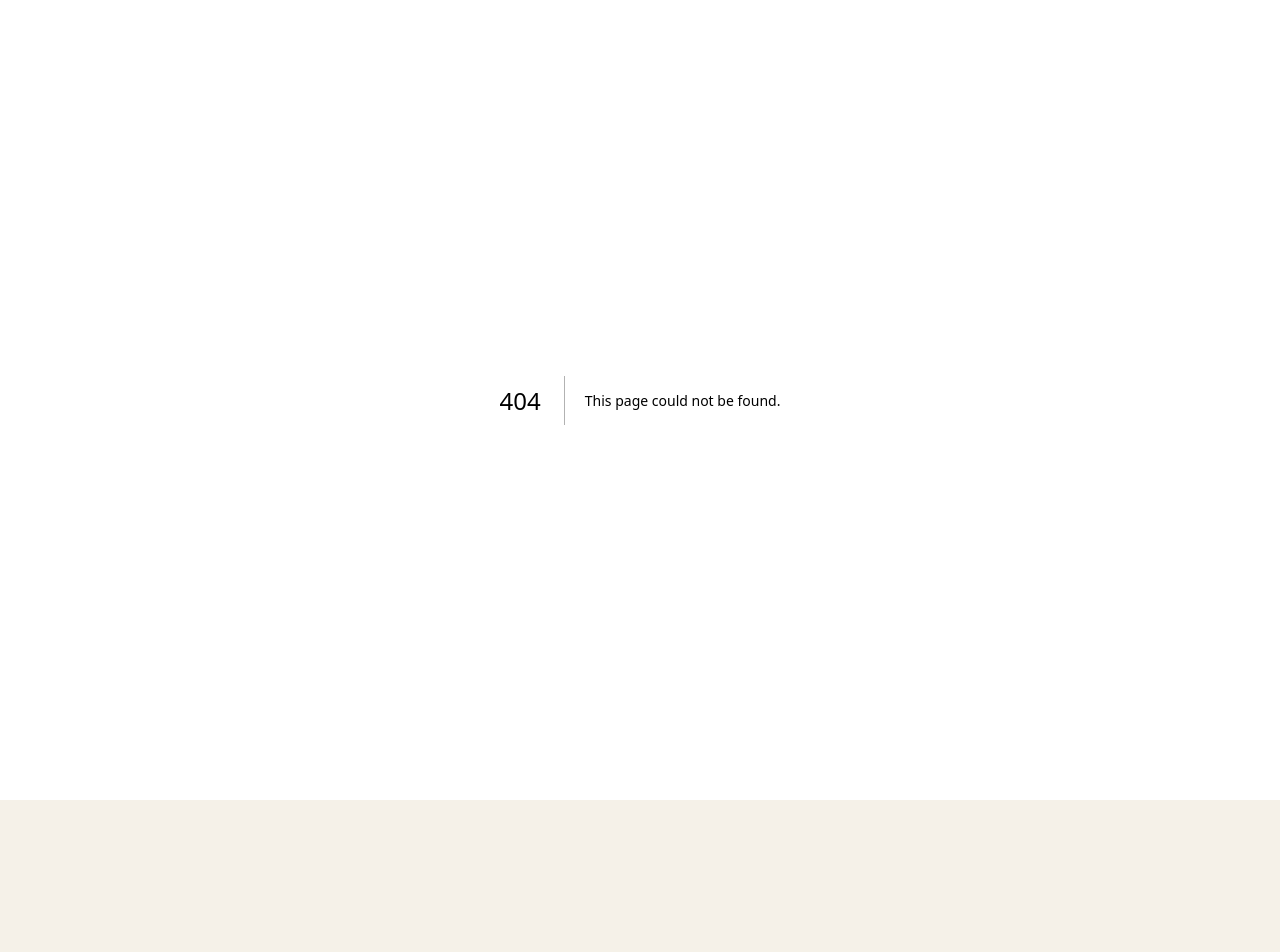
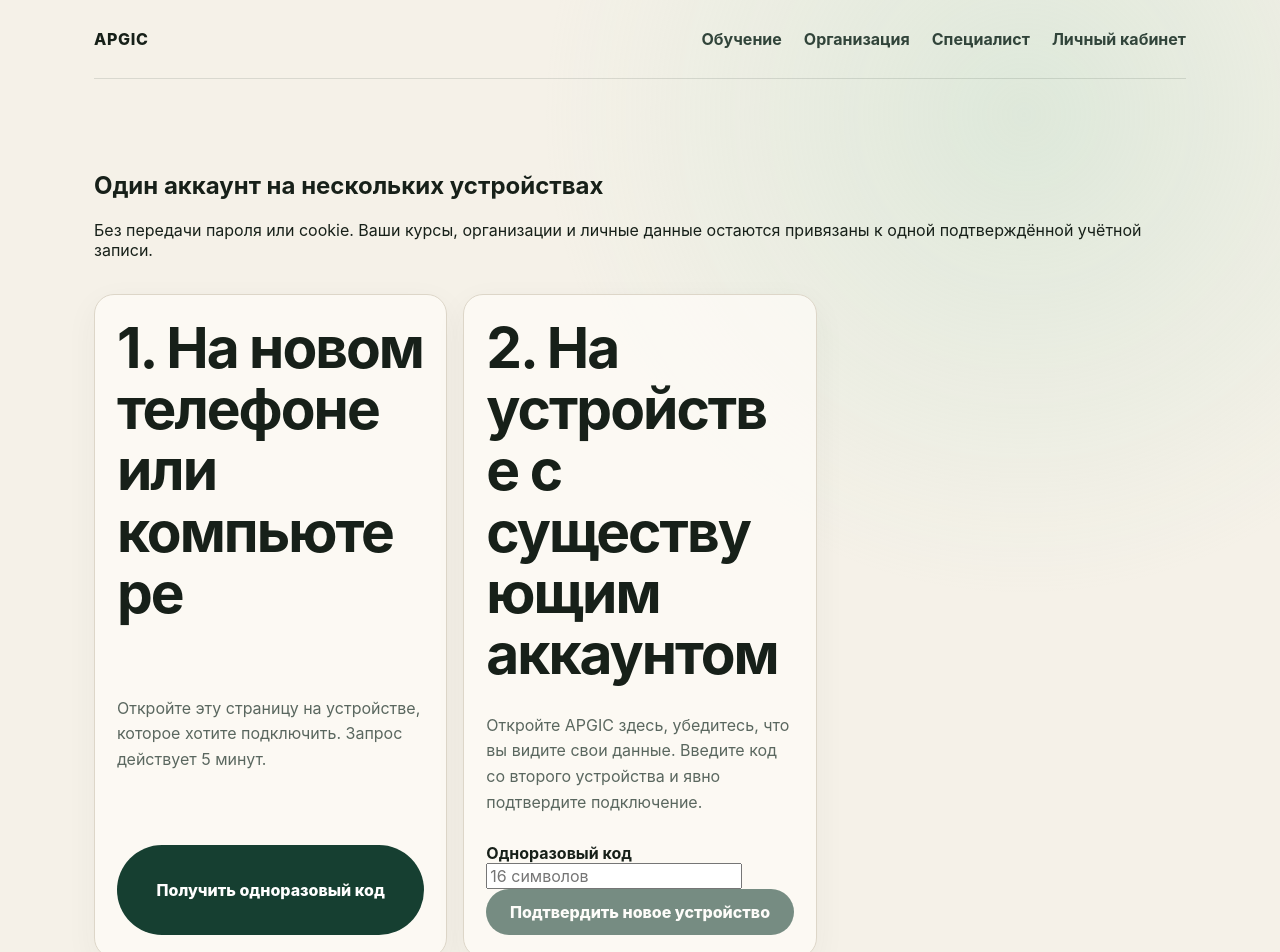
Before and after one commit to mailsvb2-bot/apgic-platform, a Next.js app in the folder apps/web/: page /account in a window 1280 px wide. Before the commit this address had no page. Shown: the top 952 px of the page. Before the commit the page ends 800 px from the top, so only its background shows below. Built offline with nearby package versions, Linux system fonts and the light colour scheme.

Commit message:
feat(identity): universal device sign-in screen for every APGIC role

```diff
--- /dev/null
+++ b/apps/web/app/account/page.tsx
@@ -0,0 +1,87 @@
+"use client";
+
+import {useState,type FormEvent} from "react";
+
+type Challenge={pair_id:string;code:string;proof:string;expires_at:string};
+async function post<T>(path:string,body?:unknown):Promise<T>{
+ const response=await fetch(path,{
+  method:"POST",credentials:"same-origin",cache:"no-store",
+  ...(body===undefined?{}:{headers:{"Content-Type":"application/json"},body:JSON.stringify(body)})
+ });
+ const data=await response.json().catch(()=>({}));
+ if(!response.ok)throw new Error(data.message_safe||data.code||"Не удалось выполнить операцию");
+ return data as T;
+}
+
+export default function AccountPage(){
+ const [challenge,setChallenge]=useState<Challenge|null>(null);
+ const [code,setCode]=useState("");
+ const [busy,setBusy]=useState(false);
+ const [notice,setNotice]=useState("");
+ async function start(){
+  if(busy)return;
+  setBusy(true);setNotice("");
+  try{
+   const started=await post<Challenge>("/v1/account/devices/pair/start");
+   setChallenge(started);
+   setNotice("На этом устройстве создан запрос. Подтвердите код на устройстве, где ваши курсы и данные уже доступны.");
+  }catch(error){setNotice(String(error))}
+  finally{setBusy(false)}
+ }
+ async function approve(event:FormEvent){
+  event.preventDefault();
+  if(busy||code.trim().length!==16)return;
+  setBusy(true);setNotice("");
+  try{
+   await post("/v1/account/devices/pair/approve",{code:code.trim().toUpperCase()});
+   setNotice("Подключение подтверждено. Вернитесь на второе устройство и нажмите «Завершить вход».");
+   setCode("");
+  }catch(error){setNotice(String(error))}
+  finally{setBusy(false)}
+ }
+ async function claim(){
+  if(busy||!challenge)return;
+  setBusy(true);setNotice("");
+  try{
+   await post("/v1/account/devices/pair/claim",{pair_id:challenge.pair_id,proof:challenge.proof});
+   // Never keep the claim secret after successful sign-in.
+   setChallenge(null);
+   window.location.assign("/academy");
+  }catch(error){setNotice(String(error))}
+  finally{setBusy(false)}
+ }
+ return <main className="site-shell">
+  <header className="site-header"><a className="brand" href="/">APGIC</a>
+   <nav className="top-nav"><a href="/academy">Обучение</a><a href="/organization">Организация</a><a href="/specialist">Специалист</a><a href="/personal">Личный кабинет</a></nav>
+  </header>
+  <section className="how-section">
+   <h1>Один аккаунт на нескольких устройствах</h1>
+   <p>Без передачи пароля или cookie. Ваши курсы, организации и личные данные остаются привязаны к одной подтверждённой учётной записи.</p>
+   <div className="how-grid">
+    <article className="panel">
+     <h2>1. На новом телефоне или компьютере</h2>
+     <p>Откройте эту страницу на устройстве, которое хотите подключить. Запрос действует 5 минут.</p>
+     <button type="button" disabled={busy||challenge!==null} onClick={()=>void start()}>Получить одноразовый код</button>
+     {challenge&&<div role="status">
+      <p>Код для подтверждения на первом устройстве:</p>
+      <p><strong style={{fontSize:"1.4rem",letterSpacing:".12em",overflowWrap:"anywhere"}}>{challenge.code}</strong></p>
+      <p>Действителен до {new Date(challenge.expires_at).toLocaleTimeString("ru-RU")}. Не передавайте код незнакомым людям.</p>
+      <button type="button" disabled={busy} onClick={()=>void claim()}>Завершить вход после подтверждения</button>
+      <button type="button" disabled={busy} onClick={()=>{setChallenge(null);setNotice("Запрос больше не отображается. Его срок действия ограничен пятью минутами.");}}>Начать заново</button>
+     </div>}
+    </article>
+    <article className="panel">
+     <h2>2. На устройстве с существующим аккаунтом</h2>
+     <p>Откройте APGIC здесь, убедитесь, что вы видите свои данные. Введите код со второго устройства и явно подтвердите подключение.</p>
+     <form onSubmit={approve}>
+      <label htmlFor="pair-code">Одноразовый код</label>
+      <input id="pair-code" value={code} onChange={event=>setCode(event.target.value.toUpperCase().replace(/[^A-F0-9]/g,"").slice(0,16))} required maxLength={16} placeholder="16 символов" autoComplete="off"/>
+      <button type="submit" disabled={busy||code.length!==16}>Подтвердить новое устройство</button>
+     </form>
+    </article>
+   </div>
+   <p role="status" aria-live="polite">{notice}</p>
+   <p>Если на новом устройстве уже есть отдельный аккаунт, его автоматическая замена заблокирована ради сохранности данных. Это не объединение аккаунтов.</p>
+  </section>
+ </main>;
+}
```
